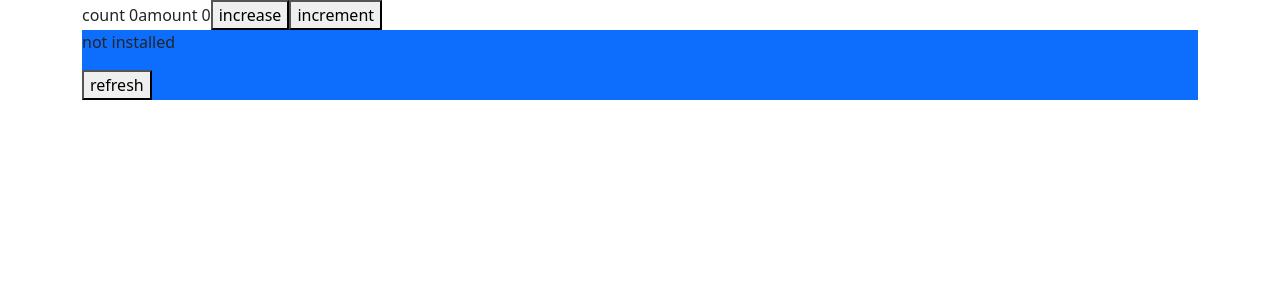
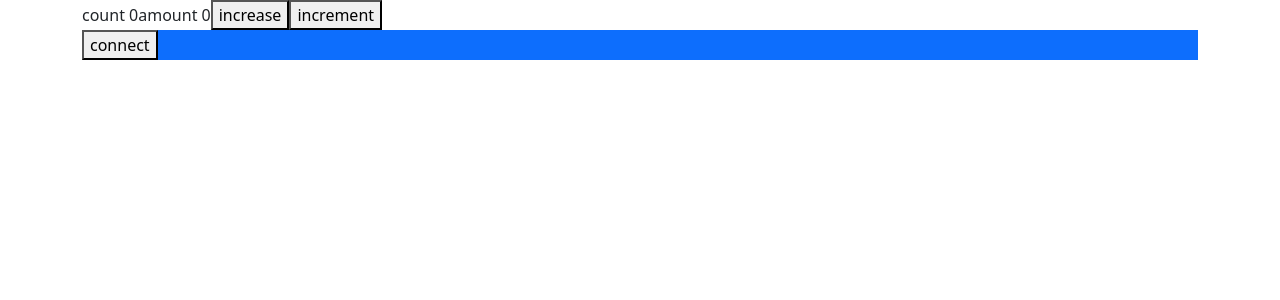
Before and after one commit to justinsalasdev/canvas, a React (Create React App) app: page / in a window 1280 px wide. Shown: the top 300 px of the page. Built offline with nearby package versions, Linux system fonts and the light colour scheme.

Commit message:
test xdefi login

```diff
--- a/src/components/Xdefi/Xdefi.tsx
+++ b/src/components/Xdefi/Xdefi.tsx
@@ -1,34 +1,26 @@
-import { useEffect, useState } from "react";
-import { dWindow, XFI } from "./types";
-
-const d_window = window as dWindow;
+import { dWindow } from "./types";
 
 export default function Xdefi() {
-  const [provider, setProvider] = useState<XFI>();
-  const [flag, setFlag] = useState(0);
+  function connect() {
+    const d_window = window as dWindow;
 
-  useEffect(() => {
-    if (provider) {
+    if (!d_window.xfi) {
+      //on try again, wait for 1s before running function again
+      console.log("Failed to connect, Install Xdefi, try again");
       return;
     }
-    if ("xfi" in d_window) {
-      setProvider(d_window.xfi);
+
+    if (!d_window.xfi?.ethereum) {
+      console.log("Failed to connect, xdefi might not be your default wallet");
+      console.log(d_window.xfi);
+      return;
     }
-  }, [flag]);
-
-  console.log(provider);
+    d_window.xfi.ethereum.request({ method: "eth_getAccounts" });
+  }
 
   return (
     <div className="bg-primary">
-      <p>{!!provider ? "installed" : "not installed"}</p>
-
-      <button
-        onClick={() => {
-          setFlag((prev) => prev + 1);
-        }}
-      >
-        refresh
-      </button>
+      <button onClick={connect}>connect</button>
     </div>
   );
 }
```
Also changed, not shown: src/components/Xdefi/types.ts (+9 -4 lines).
